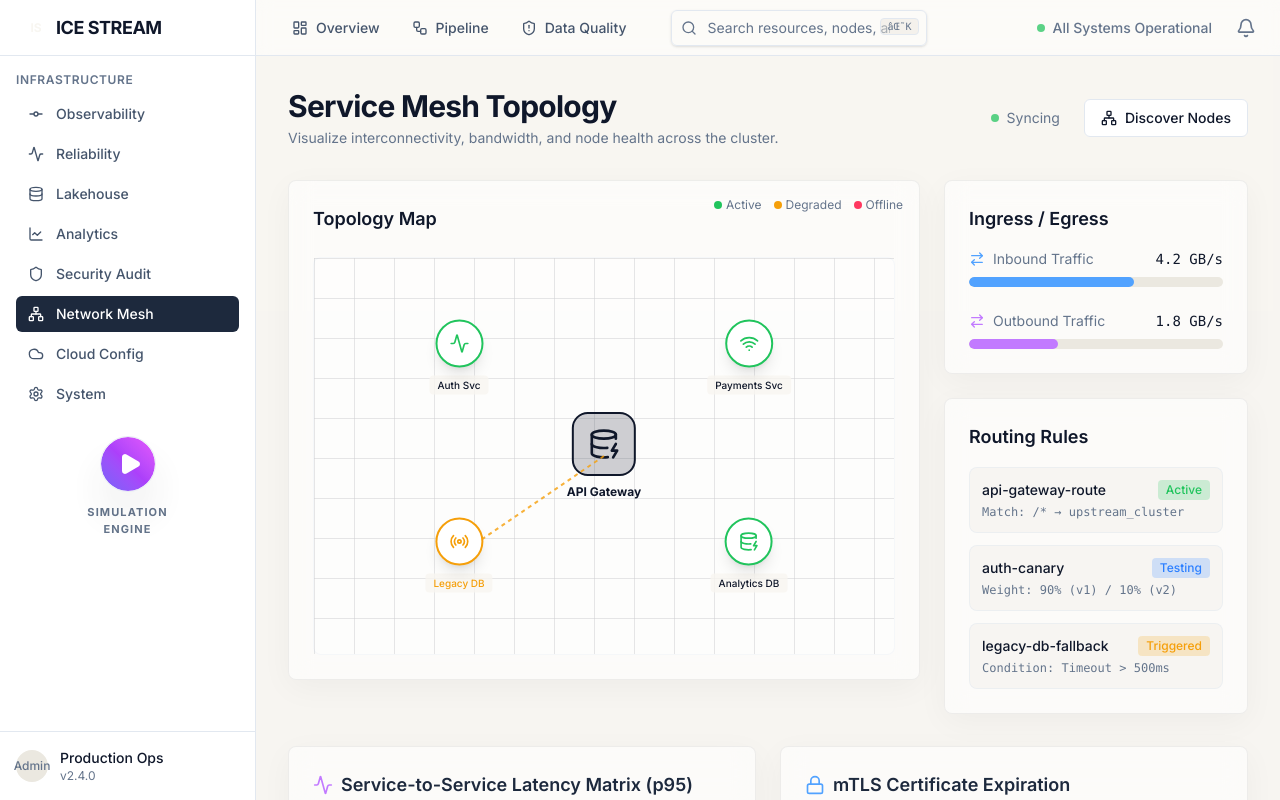
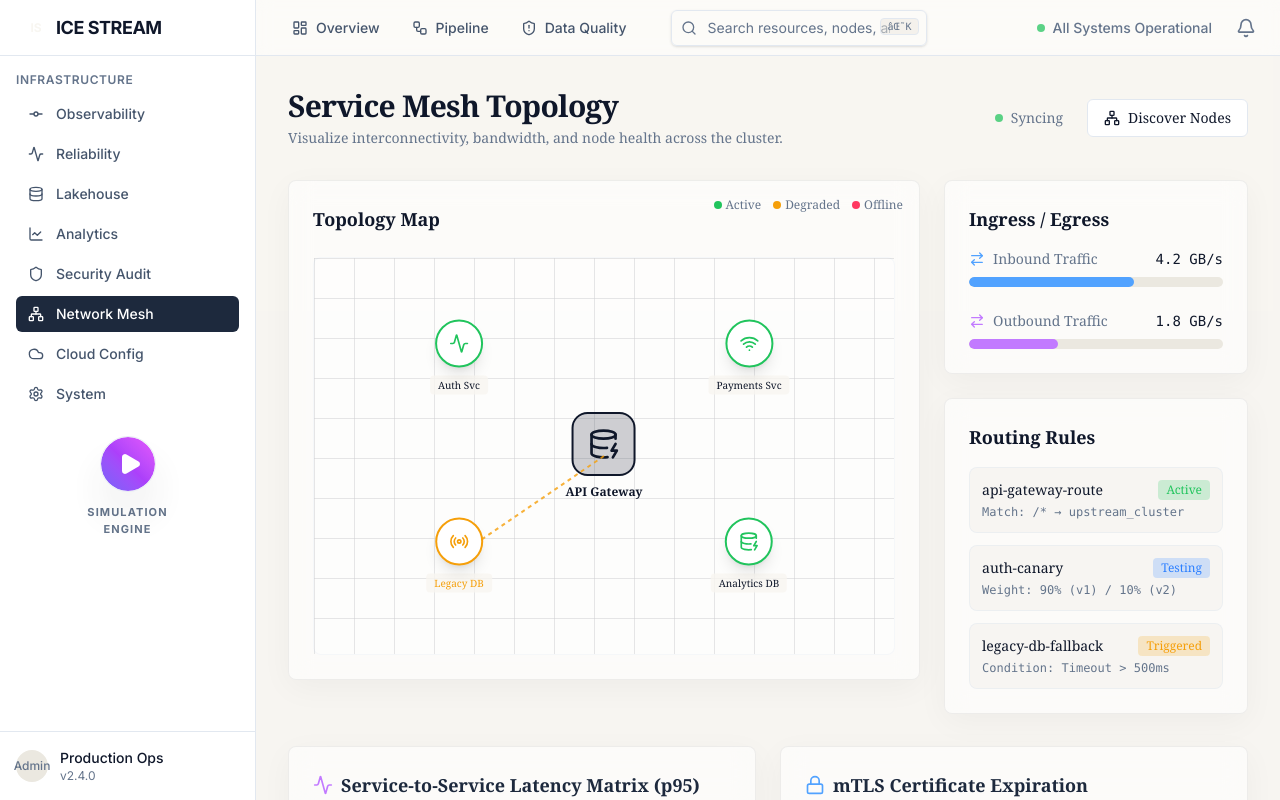
Before and after one commit to sanika-mankar/Ice-stream-lakehouse-observability, a React (Vite) app in the folder frontend/: page /console/network in a window 1280 px wide. Built offline with nearby package versions, Linux system fonts and the light colour scheme; a web font is replaced by a local one.

Commit message:
style: apply georgia font to NetworkMeshPage

```diff
--- a/frontend/src/pages/NetworkMeshPage.tsx
+++ b/frontend/src/pages/NetworkMeshPage.tsx
@@ -3,7 +3,7 @@ import { cn } from "../lib/utils";
 
 export default function NetworkMeshPage() {
   return (
-    <div className="p-6 md:p-8 space-y-8 pb-20">
+    <div className="p-6 md:p-8 space-y-8 pb-20 font-georgia">
       <div className="flex flex-col md:flex-row md:items-center justify-between gap-4">
         <div>
           <h1 className="text-3xl font-bold tracking-tight">Service Mesh Topology</h1>
```
